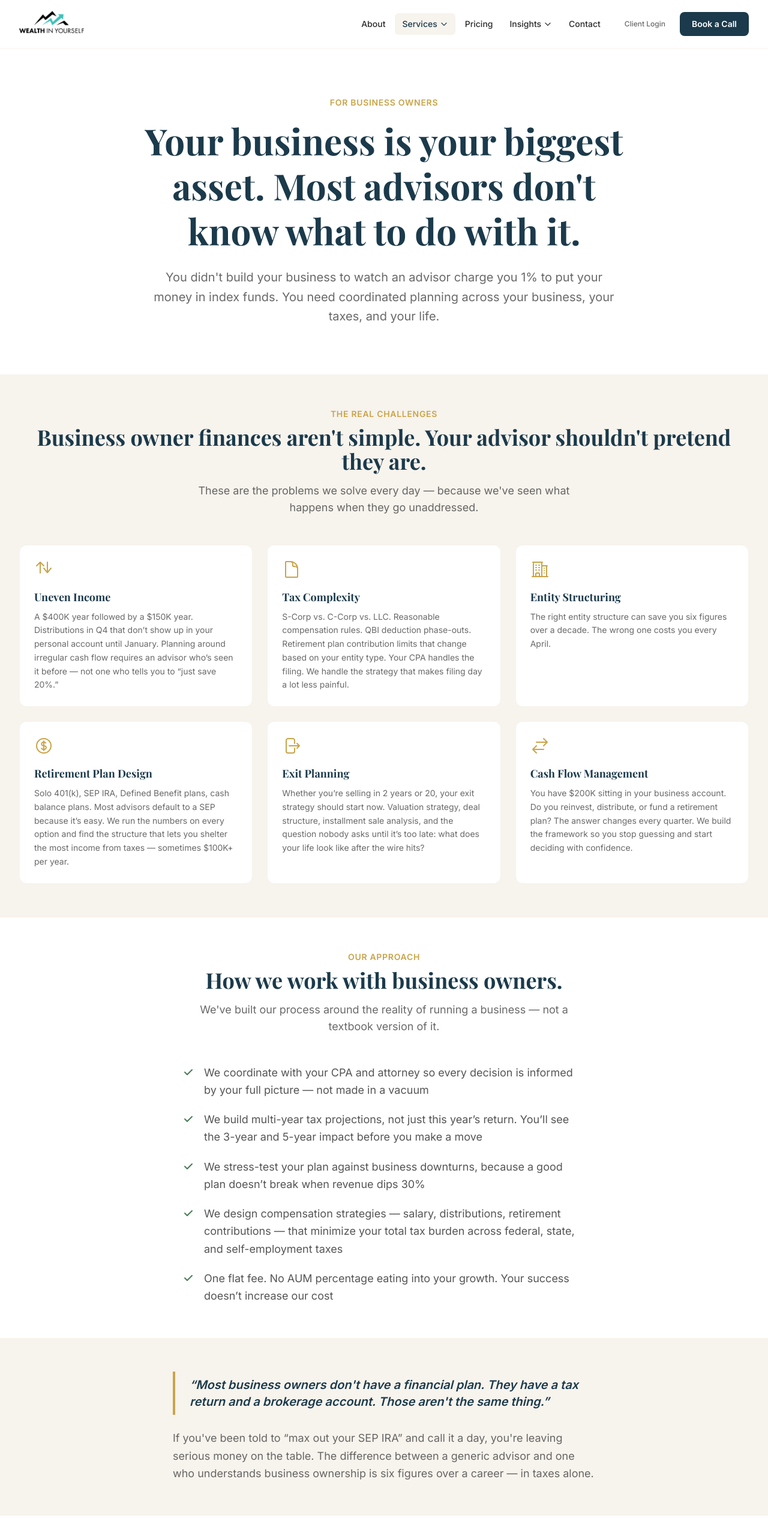
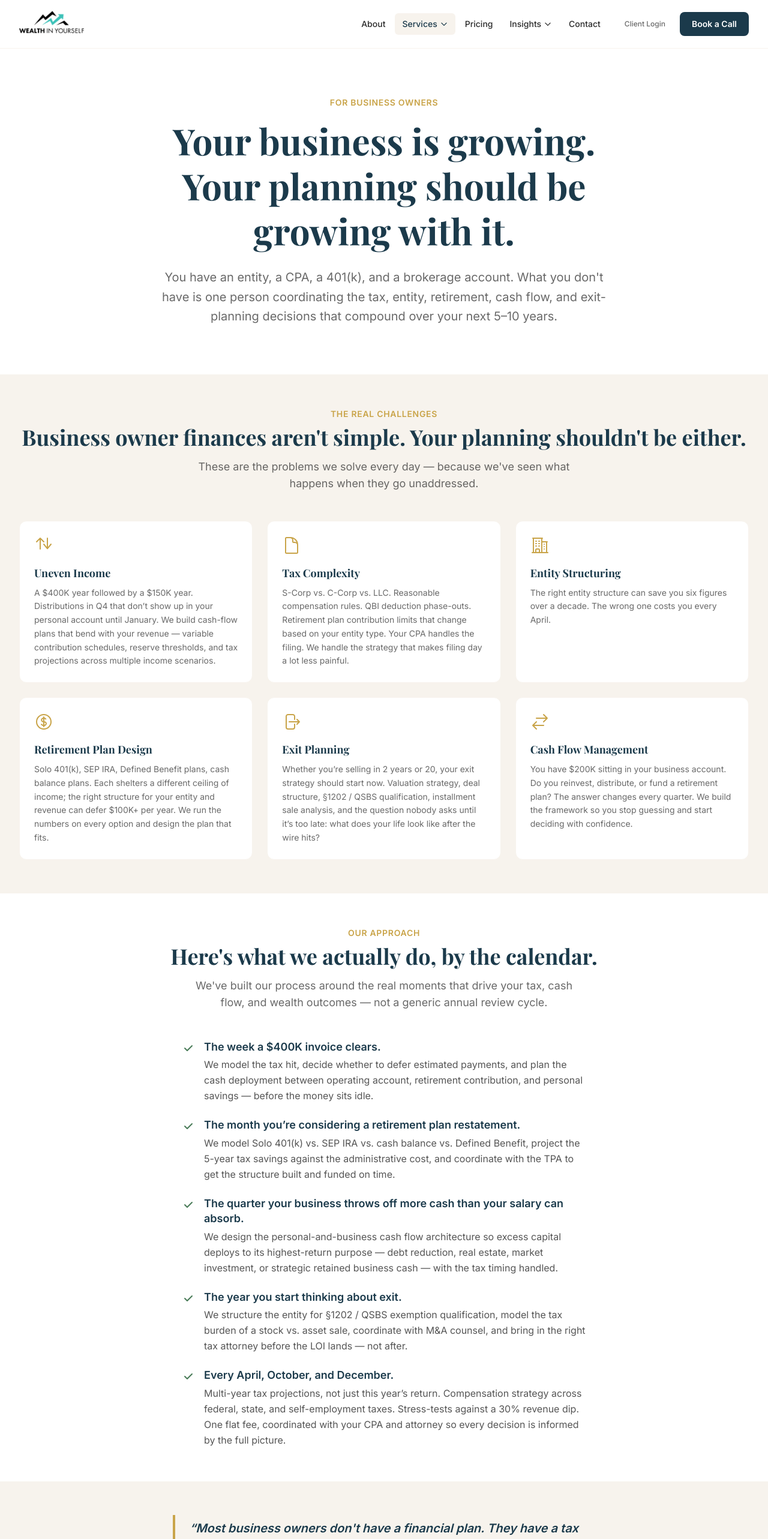
Before and after one commit to jsaint22/wiy-marketing-site, a Next.js app: page /for-business-owners in a window 1280 px wide. Shown: the top 2565 px of the page at 60% size. Built offline with nearby package versions, Linux system fonts and the light colour scheme.

Commit message:
copy(/for-business-owners): sharpen ICP archetype + calendar-time-bound tactical solutions + scrub anti-AUM — disclosures preserved verbatim

```diff
--- a/src/app/for-business-owners/page.tsx
+++ b/src/app/for-business-owners/page.tsx
@@ -7,14 +7,14 @@ import FAQSection from "@/components/FAQSection";
 export const metadata: Metadata = {
   title: "Financial Planning for Business Owners",
   description:
-    "Fee-only financial planner for entrepreneurs and fiduciary financial advisor for business owners. Flat-fee, tax-focused planning for S-Corp, LLC, and C-Corp owners — no AUM fees, no conflicts.",
+    "Flat-fee, fiduciary financial planning for $2M–$10M revenue founders. Coordinated tax, entity, retirement, cash flow, and exit strategy for S-Corp, LLC, and C-Corp owners.",
 };
 
 const painPoints = [
   {
     title: "Uneven Income",
     description:
-      "A $400K year followed by a $150K year. Distributions in Q4 that don\u2019t show up in your personal account until January. Planning around irregular cash flow requires an advisor who\u2019s seen it before — not one who tells you to \u201Cjust save 20%.\u201D",
+      "A $400K year followed by a $150K year. Distributions in Q4 that don’t show up in your personal account until January. We build cash-flow plans that bend with your revenue — variable contribution schedules, reserve thresholds, and tax projections across multiple income scenarios.",
     icon: (
       <svg className="w-8 h-8" fill="none" viewBox="0 0 24 24" stroke="currentColor" strokeWidth={1.5}>
         <path strokeLinecap="round" strokeLinejoin="round" d="M3 7.5L7.5 3m0 0L12 7.5M7.5 3v13.5m13.5-6L16.5 16m0 0L12 10.5m4.5 5.5V3" />
@@ -28,7 +28,7 @@ const painPoints = [
     icon: (
       <svg className="w-8 h-8" fill="none" viewBox="0 0 24 24" stroke="currentColor" strokeWidth={1.5}>
         <path strokeLinecap="round" strokeLinejoin="round" d="M19.5 14.25v-2.625a3.375 3.375 0 00-3.375-3.375h-1.5A1.125 1.125 0 0113.5 7.125v-1.5a3.375 3.375 0 00-3.375-3.375H8.25m2.25 0H5.625c-.621 0-1.125.504-1.125 1.125v17.25c0 .621.504 1.125 1.125 1.125h12.75c.621 0 1.125-.504 1.125-1.125V11.25a9 9 0 00-9-9z" />
-      </svg>
+    </svg>
     ),
   },
   {
@@ -44,7 +44,7 @@ const painPoints = [
   {
     title: "Retirement Plan Design",
     description:
-      "Solo 401(k), SEP IRA, Defined Benefit plans, cash balance plans. Most advisors default to a SEP because it\u2019s easy. We run the numbers on every option and find the structure that lets you shelter the most income from taxes — sometimes $100K+ per year.",
+      "Solo 401(k), SEP IRA, Defined Benefit plans, cash balance plans. Each shelters a different ceiling of income; the right structure for your entity and revenue can defer $100K+ per year. We run the numbers on every option and design the plan that fits.",
     icon: (
       <svg className="w-8 h-8" fill="none" viewBox="0 0 24 24" stroke="currentColor" strokeWidth={1.5}>
         <path strokeLinecap="round" strokeLinejoin="round" d="M12 6v12m-3-2.818l.879.659c1.171.879 3.07.879 4.242 0 1.172-.879 1.172-2.303 0-3.182C13.536 12.219 12.768 12 12 12c-.725 0-1.45-.22-2.003-.659-1.106-.879-1.106-2.303 0-3.182s2.9-.879 4.006 0l.415.33M21 12a9 9 0 11-18 0 9 9 0 0118 0z" />
@@ -54,7 +54,7 @@ const painPoints = [
   {
     title: "Exit Planning",
     description:
-      "Whether you\u2019re selling in 2 years or 20, your exit strategy should start now. Valuation strategy, deal structure, installment sale analysis, and the question nobody asks until it\u2019s too late: what does your life look like after the wire hits?",
+      "Whether you’re selling in 2 years or 20, your exit strategy should start now. Valuation strategy, deal structure, §1202 / QSBS qualification, installment sale analysis, and the question nobody asks until it’s too late: what does your life look like after the wire hits?",
     icon: (
       <svg className="w-8 h-8" fill="none" viewBox="0 0 24 24" stroke="currentColor" strokeWidth={1.5}>
         <path strokeLinecap="round" strokeLinejoin="round" d="M15.75 9V5.25A2.25 2.25 0 0013.5 3h-6a2.25 2.25 0 00-2.25 2.25v13.5A2.25 2.25 0 007.5 21h6a2.25 2.25 0 002.25-2.25V15m3 0l3-3m0 0l-3-3m3 3H9" />
@@ -74,43 +74,58 @@ const painPoints = [
 ];
 
 const howWeWork = [
-  "We coordinate with your CPA and attorney so every decision is informed by your full picture — not made in a vacuum",
-  "We build multi-year tax projections, not just this year\u2019s return. You\u2019ll see the 3-year and 5-year impact before you make a move",
-  "We stress-test your plan against business downturns, because a good plan doesn\u2019t break when revenue dips 30%",
-  "We design compensation strategies — salary, distributions, retirement contributions — that minimize your total tax burden across federal, state, and self-employment taxes",
-  "One flat fee. No AUM percentage eating into your growth. Your success doesn\u2019t increase our cost",
+  {
+    title: "The week a $400K invoice clears.",
+    body: "We model the tax hit, decide whether to defer estimated payments, and plan the cash deployment between operating account, retirement contribution, and personal savings — before the money sits idle.",
+  },
+  {
+    title: "The month you’re considering a retirement plan restatement.",
+    body: "We model Solo 401(k) vs. SEP IRA vs. cash balance vs. Defined Benefit, project the 5-year tax savings against the administrative cost, and coordinate with the TPA to get the structure built and funded on time.",
+  },
+  {
+    title: "The quarter your business throws off more cash than your salary can absorb.",
+    body: "We design the personal-and-business cash flow architecture so excess capital deploys to its highest-return purpose — debt reduction, real estate, market investment, or strategic retained business cash — with the tax timing handled.",
+  },
+  {
+    title: "The year you start thinking about exit.",
+    body: "We structure the entity for §1202 / QSBS exemption qualification, model the tax burden of a stock vs. asset sale, coordinate with M&A counsel, and bring in the right tax attorney before the LOI lands — not after.",
+  },
+  {
+    title: "Every April, October, and December.",
+    body: "Multi-year tax projections, not just this year’s return. Compensation strategy across federal, state, and self-employment taxes. Stress-tests against a 30% revenue dip. One flat fee, coordinated with your CPA and attorney so every decision is informed by the full picture.",
+  },
 ];
 
 const faqs = [
   {
     question: "Do you replace my CPA or attorney?",
     answer:
-      "No. We work alongside them. Your CPA handles compliance and filing. Your attorney handles legal structure. We sit in the middle and make sure every decision is coordinated \u2014 so your tax strategy, entity structure, retirement plan, and investment approach actually work together instead of in silos.",
+      "No. We work alongside them. Your CPA handles compliance and filing. Your attorney handles legal structure. We sit in the middle and make sure every decision is coordinated — so your tax strategy, entity structure, retirement plan, and investment approach actually work together instead of in silos.",
   },
   {
     question: "What types of business owners do you work with?",
     answer:
-      "We work with founders, solo operators, and small business owners across industries \u2014 typically earning $200K+ through their business. S-Corp owners, LLC members, C-Corp shareholders. If your financial life is intertwined with your business, that\u2019s exactly who we built this for.",
+      "We work with founders, solo operators, and small business owners across industries — typically $2M–$10M in revenue and earning $200K+ through the business. S-Corp owners, LLC members, C-Corp shareholders. If your financial life is intertwined with your business, that’s exactly who we built this for.",
   },
   {
-    question: "How is a flat fee better than AUM for business owners?",
+    question: "How does your flat fee work as my business and net worth grow?",
     answer:
-      "When your net worth is growing because your business is scaling, an AUM advisor\u2019s fee grows with it \u2014 even if the work doesn\u2019t change. A flat fee means your cost is tied to the complexity of your situation, not the size of your portfolio. You keep more of what you build.",
+      "Your fee is tied to the complexity of your situation, not the size of your portfolio. We set it based on the scope of work — entity strategy, multi-year tax projections, retirement plan design, exit planning, investment coordination — and revisit annually as your situation evolves. When your business scales, your planning gets more sophisticated, not arbitrarily more expensive.",
   },
   {
     question: "Can you help me set up a retirement plan for my business?",
     answer:
-      "Absolutely. We design retirement plans \u2014 Solo 401(k), SEP IRA, Defined Benefit, and cash balance plans \u2014 based on your income, entity type, and how aggressively you want to defer taxes. Most advisors default to a SEP IRA because it\u2019s easy. We do the math to find the structure that actually saves you the most.",
+      "Absolutely. We design retirement plans — Solo 401(k), SEP IRA, Defined Benefit, and cash balance plans — based on your income, entity type, and how aggressively you want to defer taxes. We run the math across every structure and recommend the one that shelters the most income for your specific situation.",
   },
   {
-    question: "I\u2019m thinking about selling my business. When should I start planning?",
+    question: "I’m thinking about selling my business. When should I start planning?",
     answer:
-      "Yesterday. But today works too. Exit planning isn\u2019t a six-month project \u2014 it\u2019s a multi-year process that involves valuation strategy, tax-efficient deal structure, and figuring out what your financial life looks like after the sale. The earlier you start, the more options you have.",
+      "Yesterday. But today works too. Exit planning isn’t a six-month project — it’s a multi-year process that involves valuation strategy, §1202 / QSBS qualification, tax-efficient deal structure, and figuring out what your financial life looks like after the sale. The earlier you start, the more options you have.",
   },
   {
     question: "What if my income is unpredictable year to year?",
     answer:
-      "That\u2019s normal for business owners, and it\u2019s exactly why cookie-cutter financial plans fail. We build flexible plans with cash reserve strategies, variable contribution schedules, and tax projections across multiple income scenarios. Your plan should bend with your business \u2014 not break.",
+      "That’s normal for business owners, and it’s exactly why generic financial plans fail. We build flexible plans with cash reserve strategies, variable contribution schedules, and tax projections across multiple income scenarios. Your plan should bend with your business — not break.",
   },
 ];
 
@@ -124,13 +139,13 @@ export default function ForBusinessOwnersPage() {
             For Business Owners
           </p>
           <h1 className="text-4xl sm:text-5xl lg:text-6xl font-bold text-primary leading-tight">
-            Your business is your biggest asset. Most advisors don&apos;t know
-            what to do with it.
+            Your business is growing. Your planning should be growing with it.
           </h1>
           <p className="mt-6 text-lg sm:text-xl text-neutral-dark/70 leading-relaxed max-w-3xl mx-auto">
-            You didn&apos;t build your business to watch an advisor charge you 1%
-            to put your money in index funds. You need coordinated planning
-            across your business, your taxes, and your life.
+            You have an entity, a CPA, a 401(k), and a brokerage account. What
+            you don&apos;t have is one person coordinating the tax, entity,
+            retirement, cash flow, and exit-planning decisions that compound
+            over your next 5–10 years.
           </p>
         </div>
       </section>
@@ -140,7 +155,7 @@ export default function ForBusinessOwnersPage() {
         <div className="max-w-7xl mx-auto px-4 sm:px-6 lg:px-8">
           <SectionHeading
             eyebrow="The Real Challenges"
-            title="Business owner finances aren&apos;t simple. Your advisor shouldn&apos;t pretend they are."
+            title="Business owner finances aren&apos;t simple. Your planning shouldn&apos;t be either."
             subtitle="These are the problems we solve every day &mdash; because we&apos;ve seen what happens when they go unaddressed."
           />
           <div className="mt-12 grid grid-cols-1 sm:grid-cols-2 lg:grid-cols-3 gap-6">
@@ -167,10 +182,10 @@ export default function ForBusinessOwnersPage() {
         <div className="max-w-4xl mx-auto px-4 sm:px-6 lg:px-8">
           <SectionHeading
             eyebrow="Our Approach"
-            title="How we work with business owners."
-            subtitle="We&apos;ve built our process around the reality of running a business &mdash; not a textbook version of it."
+            title="Here&apos;s what we actually do, by the calendar."
+            subtitle="We&apos;ve built our process around the real moments that drive your tax, cash flow, and wealth outcomes &mdash; not a generic annual review cycle."
           />
-          <div className="mt-12 space-y-5 max-w-2xl mx-auto">
+          <div className="mt-12 space-y-6 max-w-2xl mx-auto">
             {howWeWork.map((item, i) => (
               <div key={i} className="flex items-start gap-4">
                 <div className="flex-shrink-0 mt-1">
@@ -186,9 +201,14 @@ export default function ForBusinessOwnersPage() {
                     />
                   </svg>
                 </div>
-                <p className="text-lg text-neutral-dark/80 leading-relaxed">
-                  {item}
-                </p>
+                <div>
+                  <p className="text-lg font-semibold text-primary leading-snug">
+                    {item.title}
+                  </p>
+                  <p className="mt-1 text-base text-neutral-dark/80 leading-relaxed">
+                    {item.body}
+                  </p>
+                </div>
               </div>
             ))}
           </div>
@@ -204,11 +224,10 @@ export default function ForBusinessOwnersPage() {
             same thing.&rdquo;
           </blockquote>
           <p className="mt-6 text-neutral-dark/70 text-lg leading-relaxed">
-            If you&apos;ve been told to &ldquo;max out your SEP IRA&rdquo; and
-            call it a day, you&apos;re leaving serious money on the table. The
-            difference between a generic advisor and one who understands
-            business ownership is six figures over a career &mdash; in taxes
-            alone.
+            A real plan ties together entity structure, retirement plan design,
+            cash flow architecture, investment strategy, and exit prep —
+            under one coordinated framework. Done well, proactive tax strategy
+            alone compounds into six figures over a career.
           </p>
         </div>
       </section>
@@ -260,8 +279,8 @@ export default function ForBusinessOwnersPage() {
 
       {/* CTA */}
       <CTASection
-        headline="Ready for an advisor who understands what you&apos;re building?"
-        subtext="Book a 15-minute intro call. No pitch. No AUM proposal. Just a conversation about your business, your taxes, and what comes next."
+        headline="Ready to coordinate the planning your business actually needs?"
+        subtext="Book your 15-minute intro call. Just a conversation about your business, your taxes, and what comes next."
       />
     </>
   );
```
